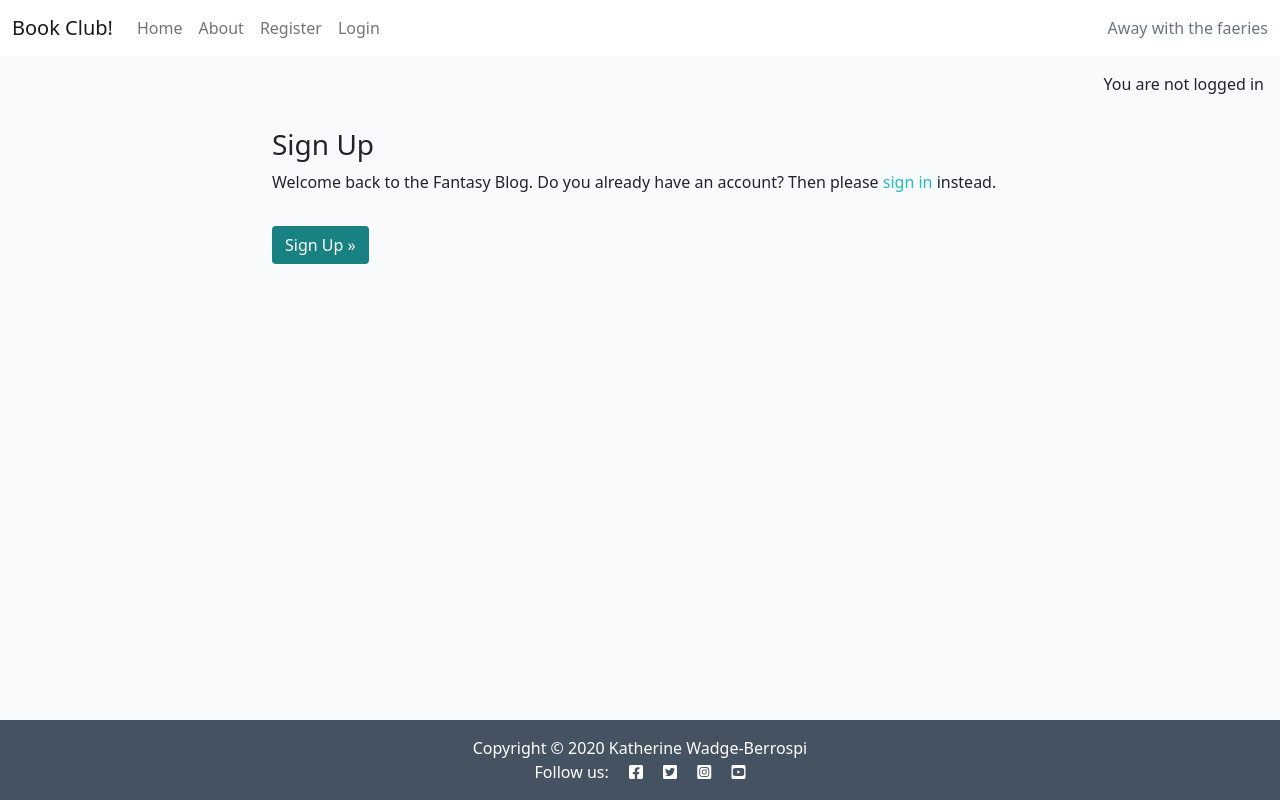
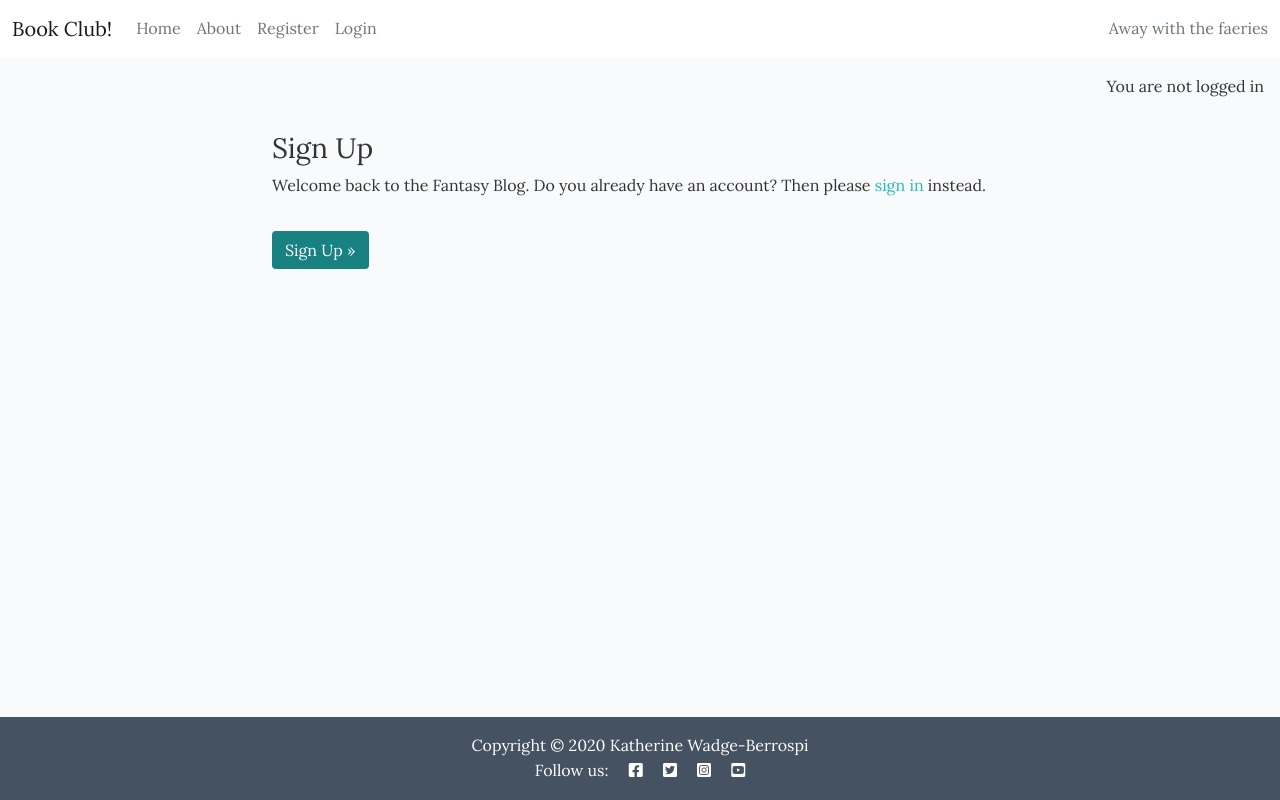
Before and after one commit to katherinewadge-berrospi/fantasy-blog, a Django app: template templates/account/signup.html in a window 1280 px wide. Run offline with Django 4.2, Linux system fonts and the light colour scheme; the template is opened without the code that fills it: most values are stand-ins (such as "Sample title", 1, 10 or a date in 2020); parts of the project's set-up code (start-up, migrations or seed data) failed here and were passed over; some web fonts are replaced.

Commit message:
Body typography edits.

```diff
--- a/static/css/style.css
+++ b/static/css/style.css
@@ -10,8 +10,13 @@
   --transition-speed: 0.3s;
 }
 
-body {
-    background-color: #F9FAFC;
+body, .main-bg {
+  background-color: var(--clr-cream);
+  /* background-image: url('static\images\parchment-background.jpg');
+  background-repeat: inherit; */
+  font-family: 'Lora', serif;
+  color: #333;
+  line-height: 1.6;
 }
 
 .brand {
```
